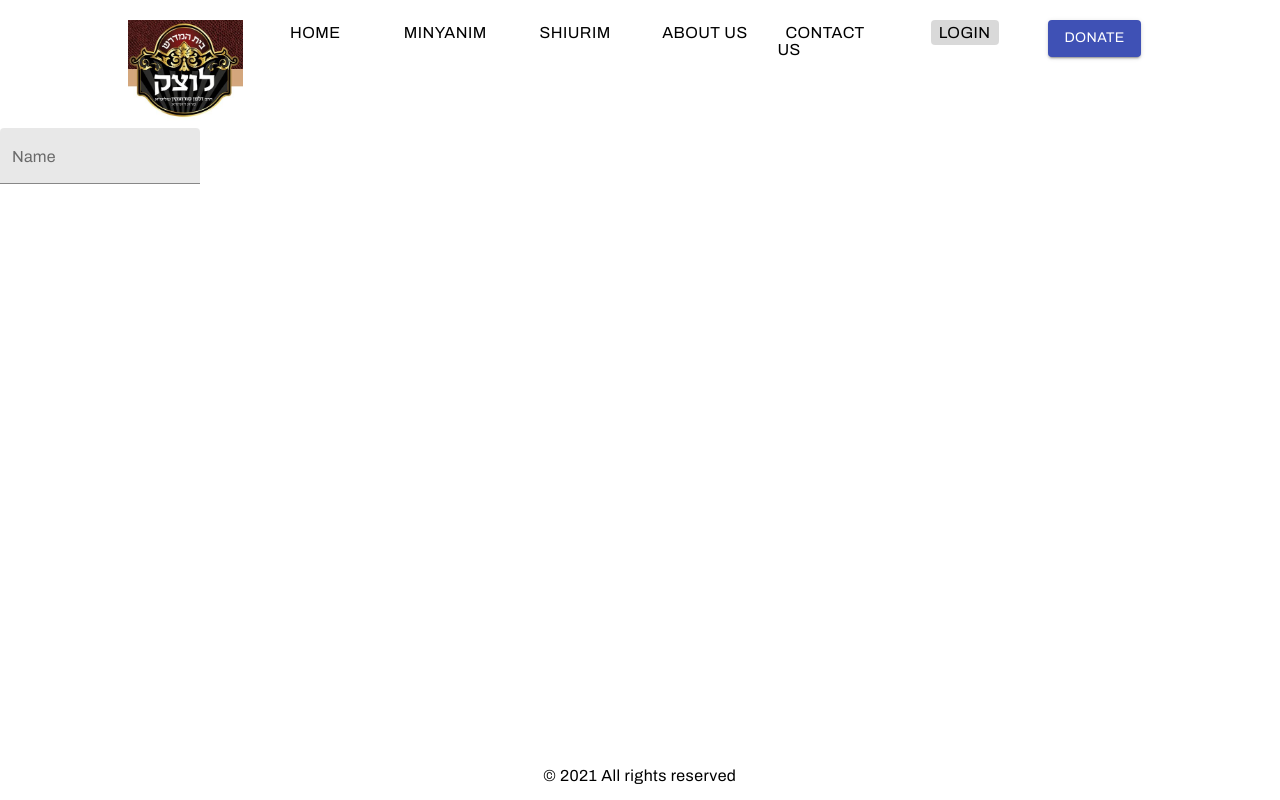
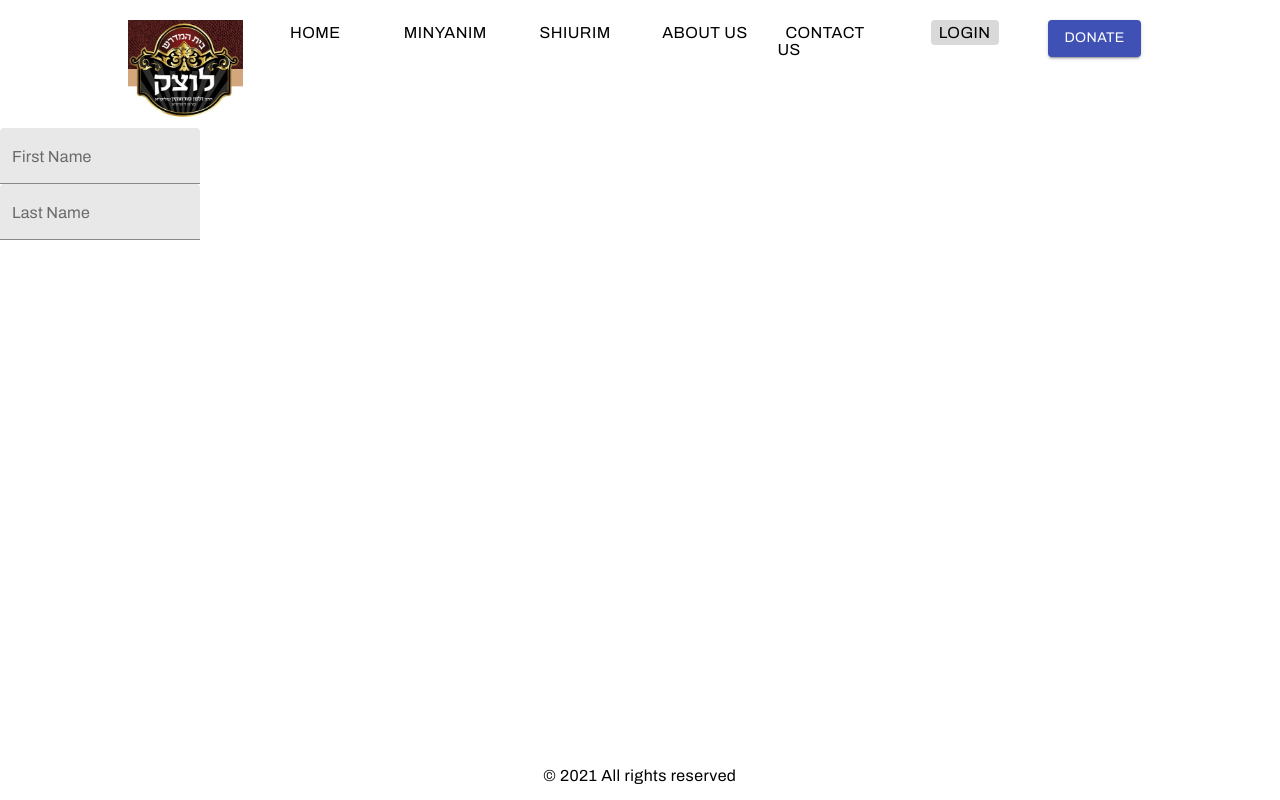
Before and after one commit to tschams/shul, a React (Create React App) app in the folder client/: page /login in a window 1280 px wide. Built offline with nearby package versions, Linux system fonts and the light colour scheme.

Commit message:
state for input component and applying it to login parent

```diff
--- a/client/src/components/Input.tsx
+++ b/client/src/components/Input.tsx
@@ -1,10 +1,18 @@
 import React from "react";
 import styles from "./Input.module.css";
 import clsx from "clsx";
+import { camelCaseToSentence } from "../utils";
 
-function _Input() {
+type Props = { value: string; name: string; onNameChange: Function };
+
+function _Input({ value, onNameChange, name }: Props) {
+  const inputProps = { value, name };
   const inputEl = React.useRef<HTMLInputElement>(null);
-  const [input, setInput] = React.useState("");
+  const handleChange = React.useCallback(
+    (e: React.ChangeEvent<HTMLInputElement>) =>
+      onNameChange({ [e.target.name]: e.target.value }),
+    [onNameChange]
+  );
 
   return (
     <div
@@ -14,11 +22,11 @@ function _Input() {
       <label
         id="name-label"
         className={clsx(styles.label, {
-          [styles.unTransitionLabel]: input,
+          [styles.unTransitionLabel]: value,
         })}
         htmlFor="name"
       >
-        Name
+        {camelCaseToSentence(name)}
       </label>
       <div className={clsx(styles.inputContainer, styles.inputContainerHover)}>
         <input
@@ -27,8 +35,8 @@ function _Input() {
           className={styles.input}
           type="text"
           id="name"
-          value={input}
-          onChange={(e) => setInput(e.target.value)}
+          {...inputProps}
+          onChange={handleChange}
         />
       </div>
     </div>
--- a/client/src/pages/Login.tsx
+++ b/client/src/pages/Login.tsx
@@ -1,10 +1,23 @@
 import React from "react";
 import { Input } from "../components/Input";
+import { objectArrayToObject } from "../utils";
 
 function _Login() {
+  const inputNames = ["firstName", "lastName"];
+  const [inputs, setInputs] = React.useState(() => {
+    const inputArray = inputNames.map((e) => ({ [e]: "" }));
+    return objectArrayToObject(inputArray);
+  });
+  const handleChange = React.useCallback(
+    (value: object) => setInputs({ ...inputs, ...value }),
+    [inputs]
+  );
+
   return (
     <form noValidate autoComplete="off">
-      <Input />
+      {inputNames.map((e, i) => (
+        <Input key={i} value={inputs[e]} name={e} onNameChange={handleChange} />
+      ))}
     </form>
   );
 }
--- /dev/null
+++ b/client/src/utils.ts
@@ -0,0 +1,14 @@
+export const camelCaseToSentence = (string: string) => {
+  const sentenceCase = string
+    .split("")
+    .map((e) => (e === e.toUpperCase() ? " " + e : e))
+    .join("");
+  return sentenceCase.charAt(0).toUpperCase() + sentenceCase.slice(1);
+};
+
+export const objectArrayToObject = (array: {}[]) => {
+  return array.reduce(
+    (accumulator, current) => ({ ...accumulator, ...current }),
+    {}
+  );
+};
```
